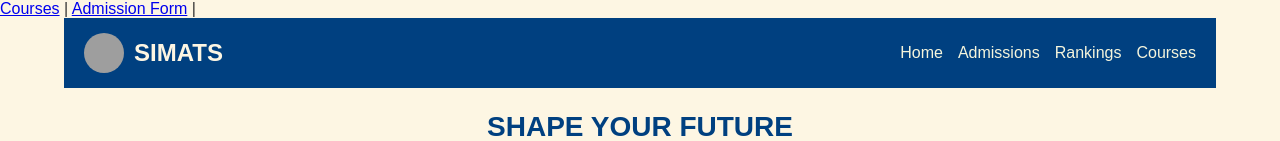
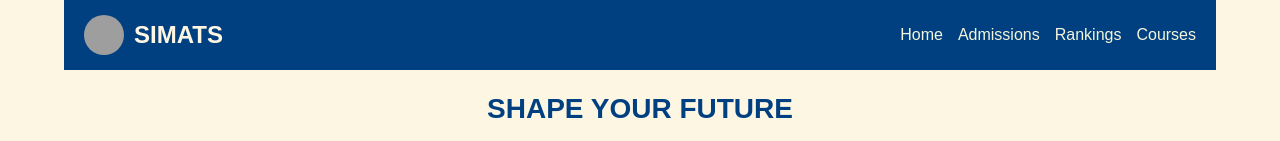
Before and after one commit to harshitha9249/admission-form, a plain HTML site: page HTML TUTO/index.html in a window 1280 px wide. Shown: the top 141 px of the page. Drawn offline with Linux system fonts and the light colour scheme; grey boxes are pictures that could not be loaded.

Commit message:
Update index.html

```diff
--- a/HTML TUTO/index.html
+++ b/HTML TUTO/index.html
@@ -6,11 +6,6 @@
   <link rel = "stylesheet" href="style.css">
 </head>
 <body>
-  <nav>
-    <a href="course.html">Courses</a> |
-    <a href="admission.html">Admission Form</a> |
-
-  </nav>
 <div class ="container">
   <div class ="header">
     <div class = "icon area">
```
